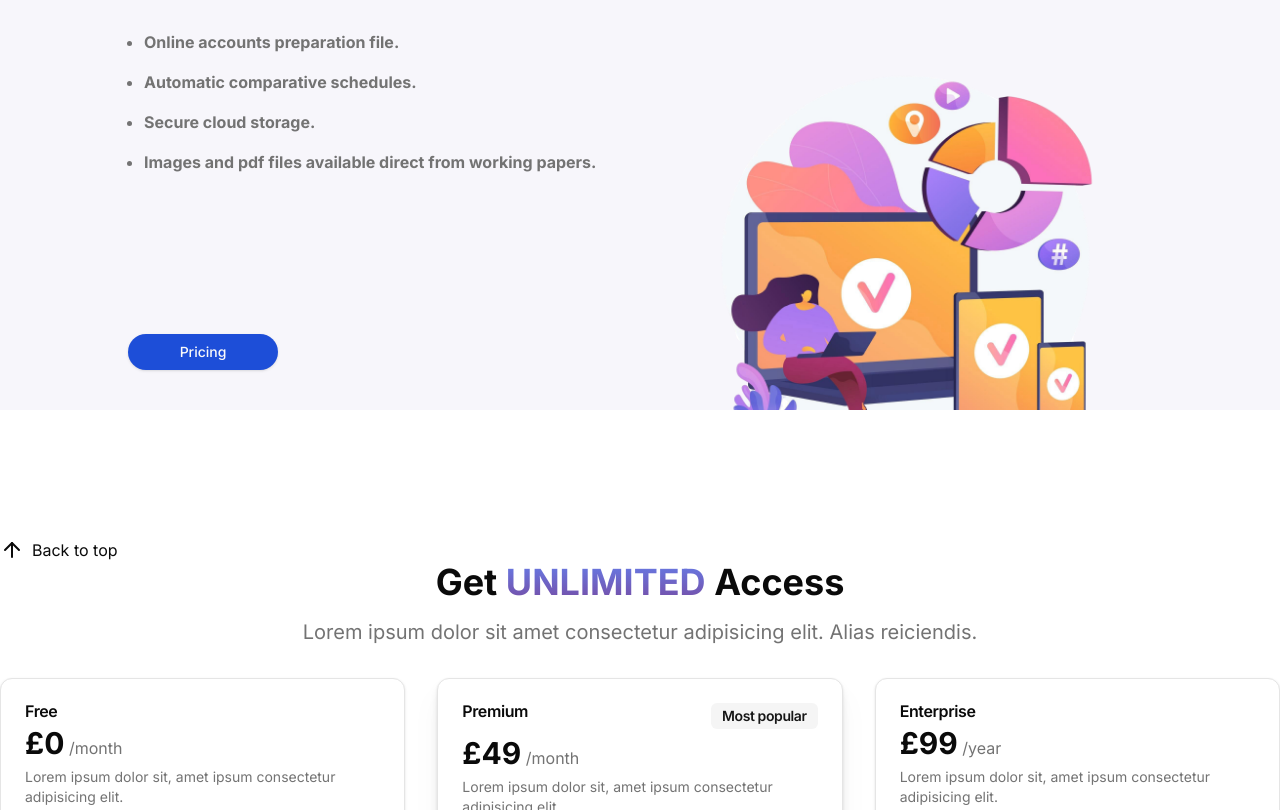
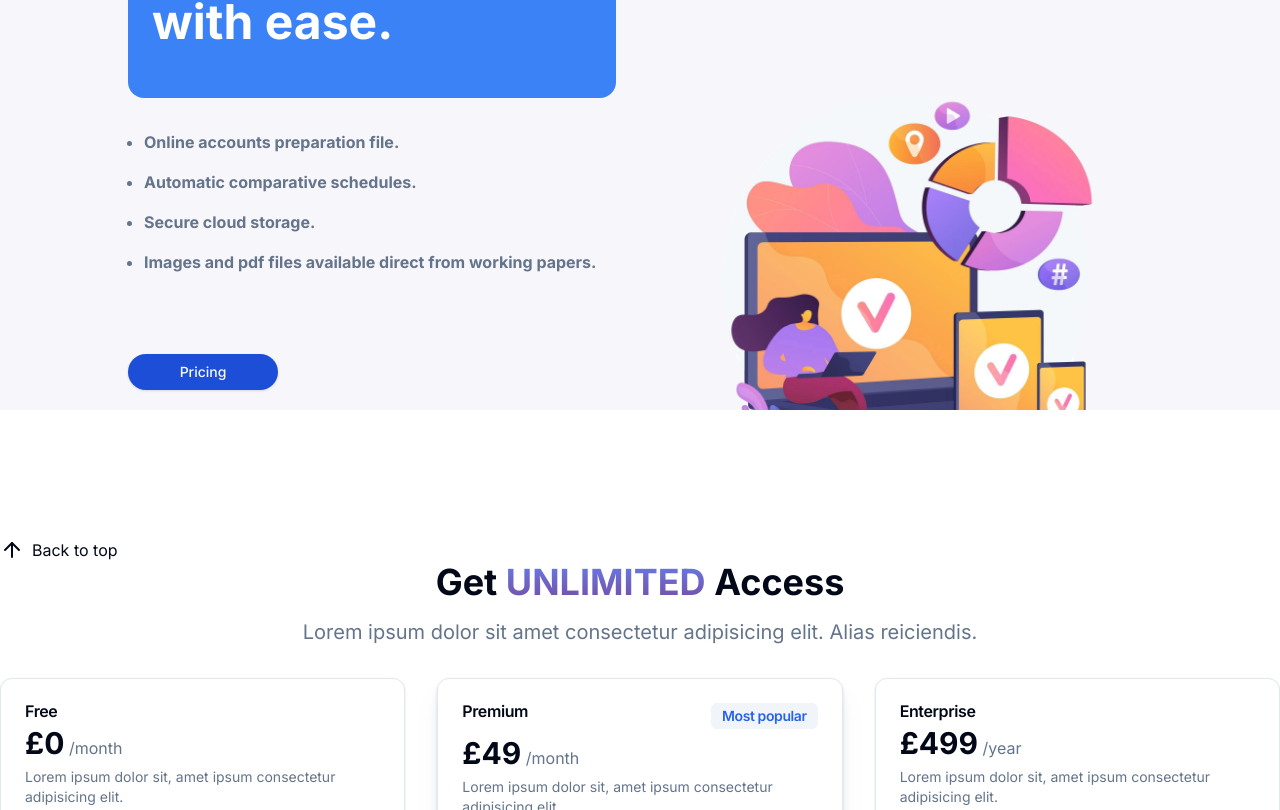
Before and after one commit to NeilRow56/wpaccpac_feb2025, a Next.js app: page / in a window 1280 px wide. Shown: the part 390-1200 px from the top of the page. Built offline with nearby package versions, Linux system fonts and the light colour scheme.

Commit message:
Added Dark mode and tweaks to layoutsand Hero component

```diff
--- /dev/null
+++ b/src/app/(auth)/layout.tsx
@@ -0,0 +1,11 @@
+export default function AuthLayout({
+  children
+}: Readonly<{
+  children: React.ReactNode
+}>) {
+  return (
+    <div className='flex min-h-screen w-full items-center justify-center'>
+      {children}
+    </div>
+  )
+}
--- a/src/app/(clients)/layout.tsx
+++ b/src/app/(clients)/layout.tsx
@@ -1,6 +1,8 @@
 import { ClientSidebar } from '@/components/client/client-sidebar'
 
 import { DashboardItems } from '@/components/dashboard/dashboard-items'
+import { ThemeToggle } from '@/components/dashboard/theme-toggle'
+import { Button } from '@/components/ui/button'
 
 import { Separator } from '@/components/ui/separator'
 import {
@@ -30,11 +32,16 @@ function ClientLayout({ children }: NavbarProps) {
             {/* NavbarLinks */}
 
             <DashboardItems />
-            <div className=''>USER</div>
+            <div className='flex items-center gap-3'>
+              <ThemeToggle />
+              <div>
+                <Button>User</Button>
+              </div>
+            </div>
           </div>
         </header>
 
-        <main className='container mx-auto mt-16 bg-green-100'>{children}</main>
+        <main className='container mx-auto mt-16'>{children}</main>
       </SidebarInset>
     </SidebarProvider>
   )
--- a/src/app/(main)/layout.tsx
+++ b/src/app/(main)/layout.tsx
@@ -1,5 +1,7 @@
 import { AdminSidebar } from '@/components/dashboard/admin-sidebar'
 import { DashboardItems } from '@/components/dashboard/dashboard-items'
+import { ThemeToggle } from '@/components/dashboard/theme-toggle'
+import { Button } from '@/components/ui/button'
 
 import { Separator } from '@/components/ui/separator'
 import {
@@ -29,11 +31,16 @@ function AdminLayout({ children }: NavbarProps) {
             {/* NavbarLinks */}
 
             <DashboardItems />
-            <div className=''>USER</div>
+            <div className='flex items-center gap-3'>
+              <ThemeToggle />
+              <div>
+                <Button>User</Button>
+              </div>
+            </div>
           </div>
         </header>
 
-        <main className='container mx-auto mt-16 bg-green-100'>{children}</main>
+        <main className='container mx-auto mt-16'>{children}</main>
       </SidebarInset>
     </SidebarProvider>
   )
--- a/src/app/globals.css
+++ b/src/app/globals.css
@@ -15,72 +15,57 @@ body {
 @layer base {
   :root {
     --background: 0 0% 100%;
-    --foreground: 0 0% 3.9%;
+    --foreground: 222.2 84% 4.9%;
     --card: 0 0% 100%;
-    --card-foreground: 0 0% 3.9%;
+    --card-foreground: 222.2 84% 4.9%;
     --popover: 0 0% 100%;
-    --popover-foreground: 0 0% 3.9%;
-    --primary: 0 0% 9%;
-    --primary-foreground: 0 0% 98%;
-    --secondary: 0 0% 96.1%;
-    --secondary-foreground: 0 0% 9%;
-    --muted: 0 0% 96.1%;
-    --muted-foreground: 0 0% 45.1%;
-    --accent: 0 0% 96.1%;
-    --accent-foreground: 0 0% 9%;
+    --popover-foreground: 222.2 84% 4.9%;
+    --primary: 221.2 83.2% 53.3%;
+    --primary-foreground: 210 40% 98%;
+    --secondary: 210 40% 96.1%;
+    --secondary-foreground: 222.2 47.4% 11.2%;
+    --muted: 210 40% 96.1%;
+    --muted-foreground: 215.4 16.3% 46.9%;
+    --accent: 210 40% 96.1%;
+    --accent-foreground: 222.2 47.4% 11.2%;
     --destructive: 0 84.2% 60.2%;
-    --destructive-foreground: 0 0% 98%;
-    --border: 0 0% 89.8%;
-    --input: 0 0% 89.8%;
-    --ring: 0 0% 3.9%;
+    --destructive-foreground: 210 40% 98%;
+    --border: 214.3 31.8% 91.4%;
+    --input: 214.3 31.8% 91.4%;
+    --ring: 221.2 83.2% 53.3%;
+    --radius: 0.5rem;
     --chart-1: 12 76% 61%;
     --chart-2: 173 58% 39%;
     --chart-3: 197 37% 24%;
     --chart-4: 43 74% 66%;
     --chart-5: 27 87% 67%;
-    --radius: 0.5rem;
-    --sidebar-background: 0 0% 98%;
-    --sidebar-foreground: 240 5.3% 26.1%;
-    --sidebar-primary: 240 5.9% 10%;
-    --sidebar-primary-foreground: 0 0% 98%;
-    --sidebar-accent: 240 4.8% 95.9%;
-    --sidebar-accent-foreground: 240 5.9% 10%;
-    --sidebar-border: 220 13% 91%;
-    --sidebar-ring: 217.2 91.2% 59.8%;
   }
+
   .dark {
-    --background: 0 0% 3.9%;
-    --foreground: 0 0% 98%;
-    --card: 0 0% 3.9%;
-    --card-foreground: 0 0% 98%;
-    --popover: 0 0% 3.9%;
-    --popover-foreground: 0 0% 98%;
-    --primary: 0 0% 98%;
-    --primary-foreground: 0 0% 9%;
-    --secondary: 0 0% 14.9%;
-    --secondary-foreground: 0 0% 98%;
-    --muted: 0 0% 14.9%;
-    --muted-foreground: 0 0% 63.9%;
-    --accent: 0 0% 14.9%;
-    --accent-foreground: 0 0% 98%;
+    --background: 222.2 84% 4.9%;
+    --foreground: 210 40% 98%;
+    --card: 222.2 84% 4.9%;
+    --card-foreground: 210 40% 98%;
+    --popover: 222.2 84% 4.9%;
+    --popover-foreground: 210 40% 98%;
+    --primary: 217.2 91.2% 59.8%;
+    --primary-foreground: 222.2 47.4% 11.2%;
+    --secondary: 217.2 32.6% 17.5%;
+    --secondary-foreground: 210 40% 98%;
+    --muted: 217.2 32.6% 17.5%;
+    --muted-foreground: 215 20.2% 65.1%;
+    --accent: 217.2 32.6% 17.5%;
+    --accent-foreground: 210 40% 98%;
     --destructive: 0 62.8% 30.6%;
-    --destructive-foreground: 0 0% 98%;
-    --border: 0 0% 14.9%;
-    --input: 0 0% 14.9%;
-    --ring: 0 0% 83.1%;
+    --destructive-foreground: 210 40% 98%;
+    --border: 217.2 32.6% 17.5%;
+    --input: 217.2 32.6% 17.5%;
+    --ring: 224.3 76.3% 48%;
     --chart-1: 220 70% 50%;
     --chart-2: 160 60% 45%;
     --chart-3: 30 80% 55%;
     --chart-4: 280 65% 60%;
     --chart-5: 340 75% 55%;
-    --sidebar-background: 240 5.9% 10%;
-    --sidebar-foreground: 240 4.8% 95.9%;
-    --sidebar-primary: 224.3 76.3% 48%;
-    --sidebar-primary-foreground: 0 0% 100%;
-    --sidebar-accent: 240 3.7% 15.9%;
-    --sidebar-accent-foreground: 240 4.8% 95.9%;
-    --sidebar-border: 240 3.7% 15.9%;
-    --sidebar-ring: 217.2 91.2% 59.8%;
   }
 }
 
--- /dev/null
+++ b/src/components/dashboard/theme-toggle.tsx
@@ -0,0 +1,47 @@
+'use client'
+
+import { Moon, Sun } from 'lucide-react'
+import { useTheme } from 'next-themes'
+
+import { Button } from '@/components/ui/button'
+import {
+  DropdownMenu,
+  DropdownMenuContent,
+  DropdownMenuItem,
+  DropdownMenuTrigger
+} from '@/components/ui/dropdown-menu'
+import useMounted from '@/hooks/use-mounted'
+
+export function ThemeToggle() {
+  const { setTheme, resolvedTheme } = useTheme()
+
+  const mounted = useMounted()
+  if (!mounted) return null
+
+  return (
+    <DropdownMenu>
+      <DropdownMenuTrigger asChild>
+        <Button variant='ghost' size='icon'>
+          {resolvedTheme === 'dark' ? (
+            <Sun className='h-5 w-5 text-orange-300' />
+          ) : (
+            <Moon className='h-5 w-5' />
+          )}
+
+          <span className='sr-only'>Toggle theme</span>
+        </Button>
+      </DropdownMenuTrigger>
+      <DropdownMenuContent align='end'>
+        <DropdownMenuItem onClick={() => setTheme('light')}>
+          Light
+        </DropdownMenuItem>
+        <DropdownMenuItem onClick={() => setTheme('dark')}>
+          Dark
+        </DropdownMenuItem>
+        <DropdownMenuItem onClick={() => setTheme('system')}>
+          System
+        </DropdownMenuItem>
+      </DropdownMenuContent>
+    </DropdownMenu>
+  )
+}
--- a/src/components/home/hero.tsx
+++ b/src/components/home/hero.tsx
@@ -2,20 +2,26 @@ import Image from 'next/image'
 import React from 'react'
 import { Button } from '../ui/button'
 import Link from 'next/link'
+import { LogoLarge } from '../shared/logo-large'
 
 export default function HeroPage() {
   return (
     <div className='h-screen w-full bg-[#f7f6fb] pt-[3vh]'>
       <div className='mx-auto flex w-[90%] flex-col justify-center sm:w-[80%]'>
-        <div className='flex w-full justify-between'>
+        <div className='mb-8 flex w-full justify-between'>
           <div></div>
+          <div>
+            <LogoLarge />
+          </div>
+          <div className='flex items-center'>
             <Button
               asChild
               size='lg'
-            className='mt-8 rounded-full bg-green-500 px-6 py-6 text-xl font-semibold text-white transition-all duration-200 hover:bg-green-500/70 md:px-8 md:py-2.5'
+              className='rounded-full bg-green-500 px-6 py-6 text-xl font-semibold text-white transition-all duration-200 hover:bg-green-500/70 md:px-8 md:py-2.5'
             >
               <Link href='/sign-in'>Join Now</Link>
             </Button>
+          </div>
         </div>
         <div className='grid grid-cols-1 items-center gap-12 lg:grid-cols-2'>
           {/* Text Content */}
@@ -25,17 +31,20 @@ export default function HeroPage() {
               <div className='rounded-full bg-blue-700 px-3 py-1 text-white sm:text-xs md:px-5 md:text-base'>
                 News
               </div>
-              <p className='text-xs sm:text-sm'>
+              <p className='text-xs text-red-500 sm:text-sm'>
                 We have updated our terms and conditions policy
               </p>
             </div>
             {/* Heading */}
-            <h1 className='mb-6 mt-6 text-2xl font-bold text-yellow-600 sm:text-4xl md:text-5xl md:leading-[3rem] lg:leading-[3.5rem]'>
+            <div className='mt-2 rounded-2xl bg-blue-500 p-6'>
+              <h1 className='mb-6 mt-6 text-2xl font-bold text-white sm:text-4xl md:text-5xl md:leading-[3rem] lg:leading-[3.5rem]'>
                 Create, and store, schedules for working papers with ease.
               </h1>
+            </div>
+
             {/* Description */}
 
-            <ul className='mb-[160px] mt-8 max-w-xl list-disc space-y-4 pl-4 font-bold text-muted-foreground'>
+            <ul className='mb-[80px] mt-8 max-w-xl list-disc space-y-4 pl-4 font-bold text-muted-foreground'>
               <li className=''>Online accounts preparation file.</li>
               <li>Automatic comparative schedules.</li>
               <li>Secure cloud storage.</li>
--- a/src/components/home/pricing.tsx
+++ b/src/components/home/pricing.tsx
@@ -69,7 +69,7 @@ const pricingList: PricingProps[] = [
   {
     title: 'Enterprise',
     popular: 0,
-    price: 99,
+    price: 499,
     description:
       'Lorem ipsum dolor sit, amet ipsum consectetur adipisicing elit.',
     buttonText: 'Buy Now',
--- /dev/null
+++ b/src/components/shared/logo-large.tsx
@@ -0,0 +1,9 @@
+export const LogoLarge = () => {
+  return (
+    <div className='flex w-full items-center gap-2'>
+      <h1 className='text-xl font-extrabold md:text-6xl'>
+        <span className='text-3xl text-yellow-600 md:text-6xl'>Wp</span>AccPac
+      </h1>
+    </div>
+  )
+}
--- /dev/null
+++ b/src/hooks/use-mounted.tsx
@@ -0,0 +1,13 @@
+'use client'
+
+import { useEffect, useState } from 'react'
+
+export default function useMounted() {
+  const [mounted, setMounted] = useState(false)
+
+  useEffect(() => {
+    setMounted(true)
+  }, [])
+
+  return mounted
+}
```
Lines whose indentation alone changed are shown as unchanged.
